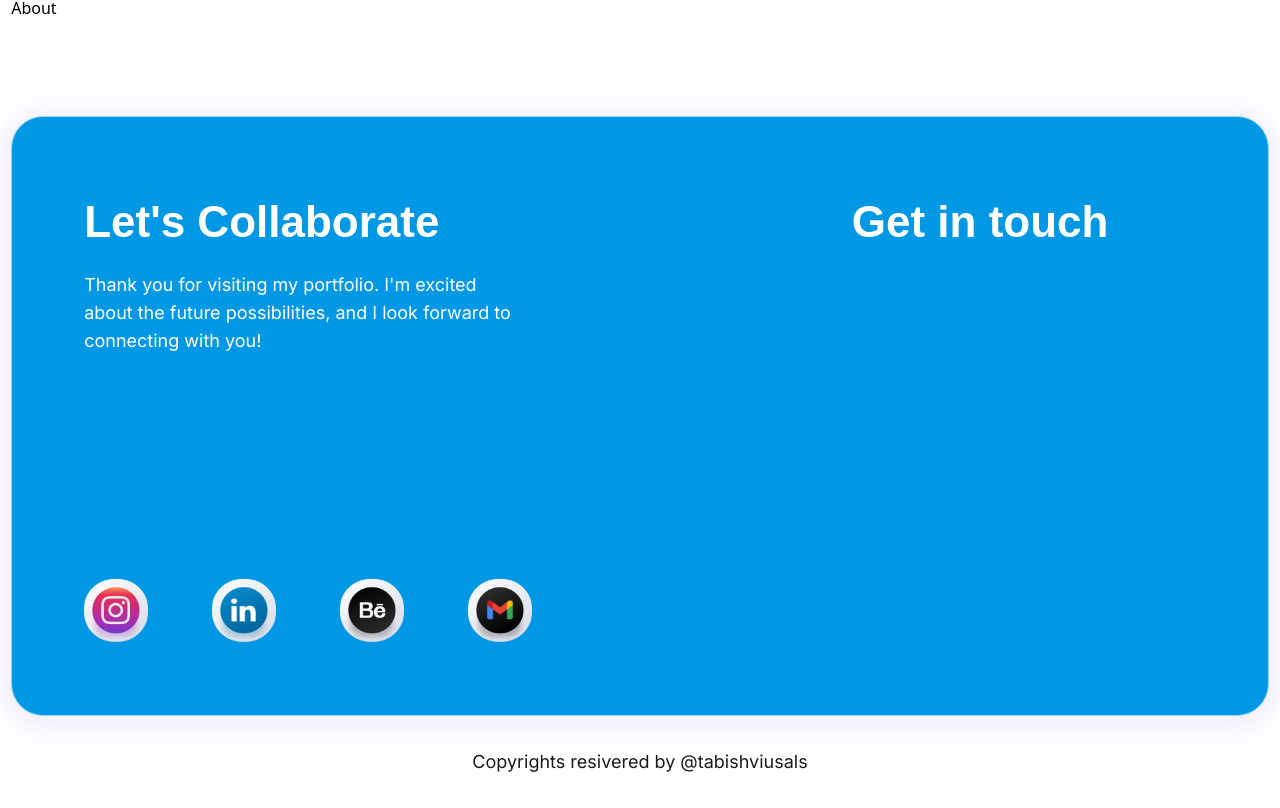
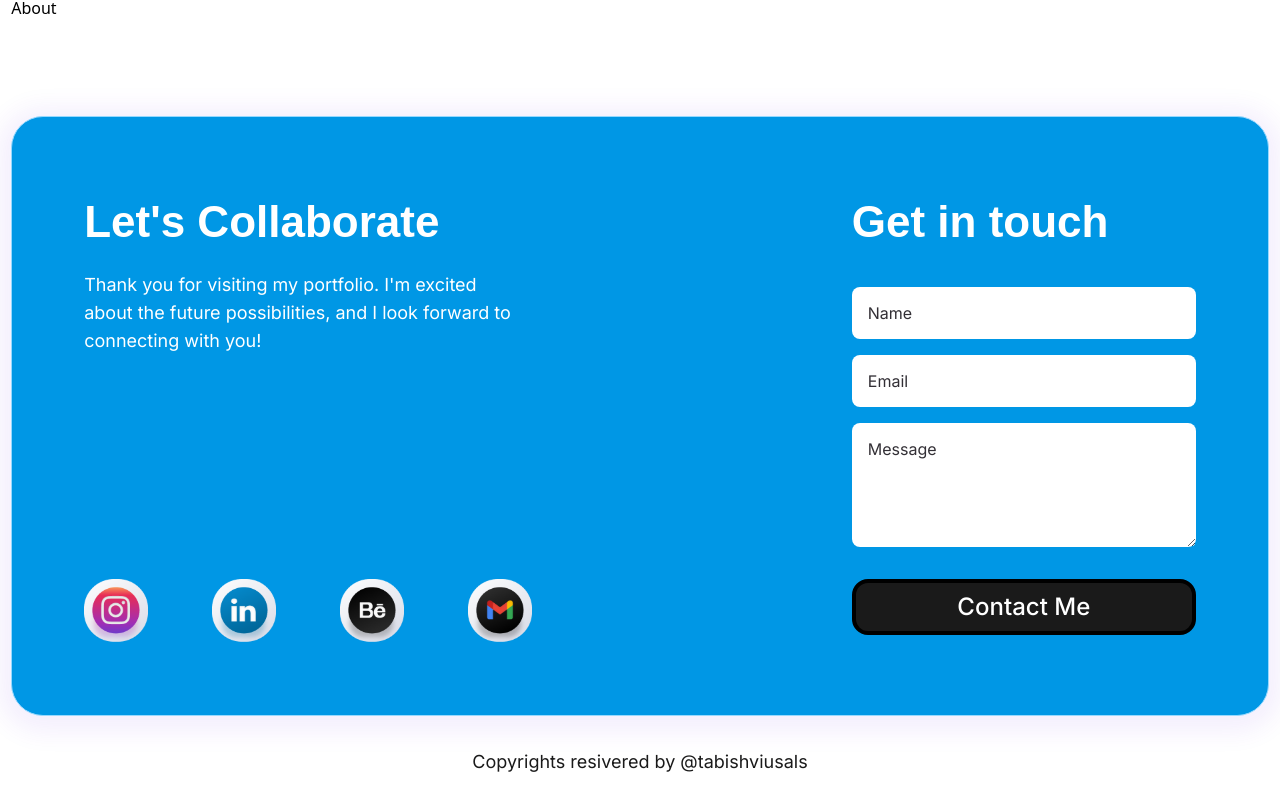
Before and after one commit to tabishvisuals/tabishvisuals-portfolio, a React (Vite) app: page / in a window 1280 px wide. Shown: the part 2427-3235 px from the top of the page. Before the commit the page ends 3203 px from the top, so only its background shows below. Built offline with nearby package versions, Linux system fonts and the light colour scheme; a web font is replaced by a local one.

Commit message:
contact us form completed

```diff
--- a/src/layout/footer/index.jsx
+++ b/src/layout/footer/index.jsx
@@ -3,7 +3,7 @@ import Container from "../../components/container";
 function Footer() {
   return (
     <footer>
-      <Container>
+      <Container className="mb-8">
         <p className="font-inter text-lg text-secondary text-center">
           Copyrights resivered by @tabishviusals
         </p>
--- a/src/pages/home/contact-form.jsx
+++ b/src/pages/home/contact-form.jsx
@@ -28,9 +28,39 @@ function ContactForm() {
         </div>
         <div className="flex-1 flex justify-end">
           <div className="w-[21.5rem]">
-            <h2 className="font-grotesque text-[#fff] text-[2.75rem] font-bold leading-[4.125rem] mb-4">
+            <h2 className="font-grotesque text-[#fff] text-[2.75rem] font-bold leading-[4.125rem] mb-8">
               Get in touch
             </h2>
+
+            <form
+              action=""
+              onSubmit={(e) => e.preventDefault()}
+              className="flex flex-col gap-4"
+            >
+              <input
+                name="name"
+                placeholder="Name"
+                className="py-3.5 px-4 w-full rounded-lg outline-none placeholder:text-[#322F35] placeholder:font-inter"
+              />
+              <input
+                name="email"
+                placeholder="Email"
+                className="py-3.5 px-4 w-full rounded-lg outline-none placeholder:text-[#322F35] placeholder:font-inter"
+              />
+              <textarea
+                name="message"
+                placeholder="Message"
+                rows={4}
+                className="py-3.5 px-4 w-full rounded-lg outline-none placeholder:text-[#322F35] placeholder:font-inter"
+              />
+
+              <button
+                type="submit"
+                className="w-full h-14 mt-4 rounded-2xl bg-secondary text-[#fff] text-2xl leading-[3rem] font-medium font-inter border-4 border-[#000] box-border"
+              >
+                Contact Me
+              </button>
+            </form>
           </div>
         </div>
       </div>
```
